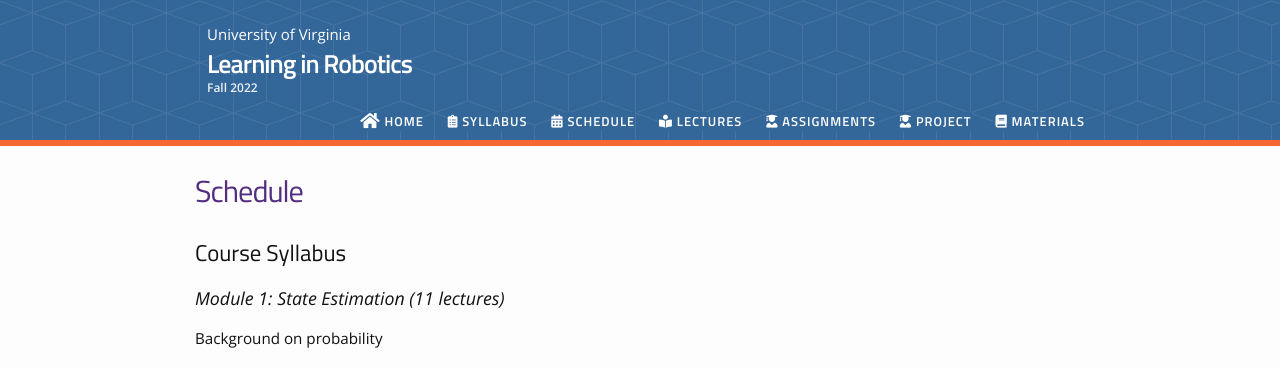
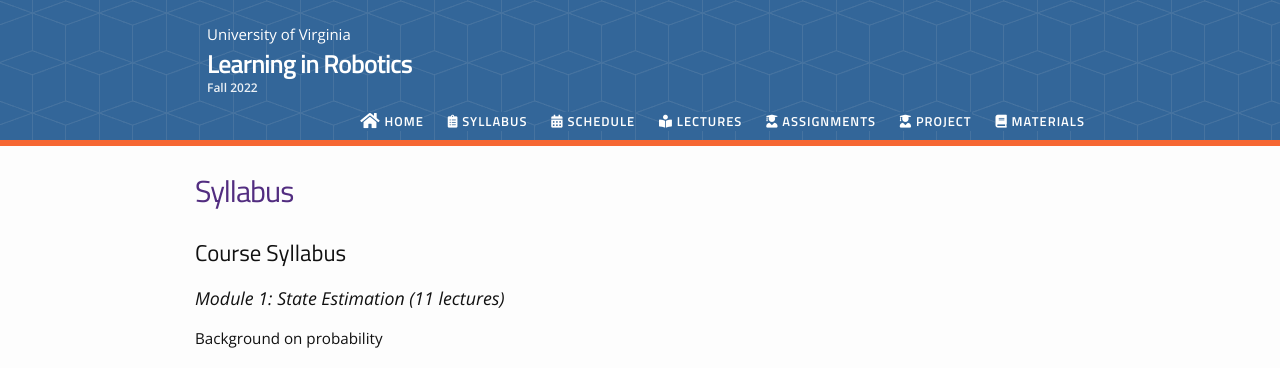
Before and after one commit to linklab-uva/robotlearning, a Jekyll site: the page built from syllabus.md, in a window 1280 px wide. Shown: the top 368 px of the page. Built offline with Jekyll 4.4.1, drawn with Linux system fonts in a browser that asks for light colours; nearby versions of some CDN libraries.

Commit message:
fix syllabus

```diff
--- a/syllabus.md
+++ b/syllabus.md
@@ -1,7 +1,7 @@
 ---
 layout: page
-title: Schedule
-permalink: /schedule/
+title: Syllabus
+permalink: /syllabus/
 ---
 
 ## Course Syllabus
```
